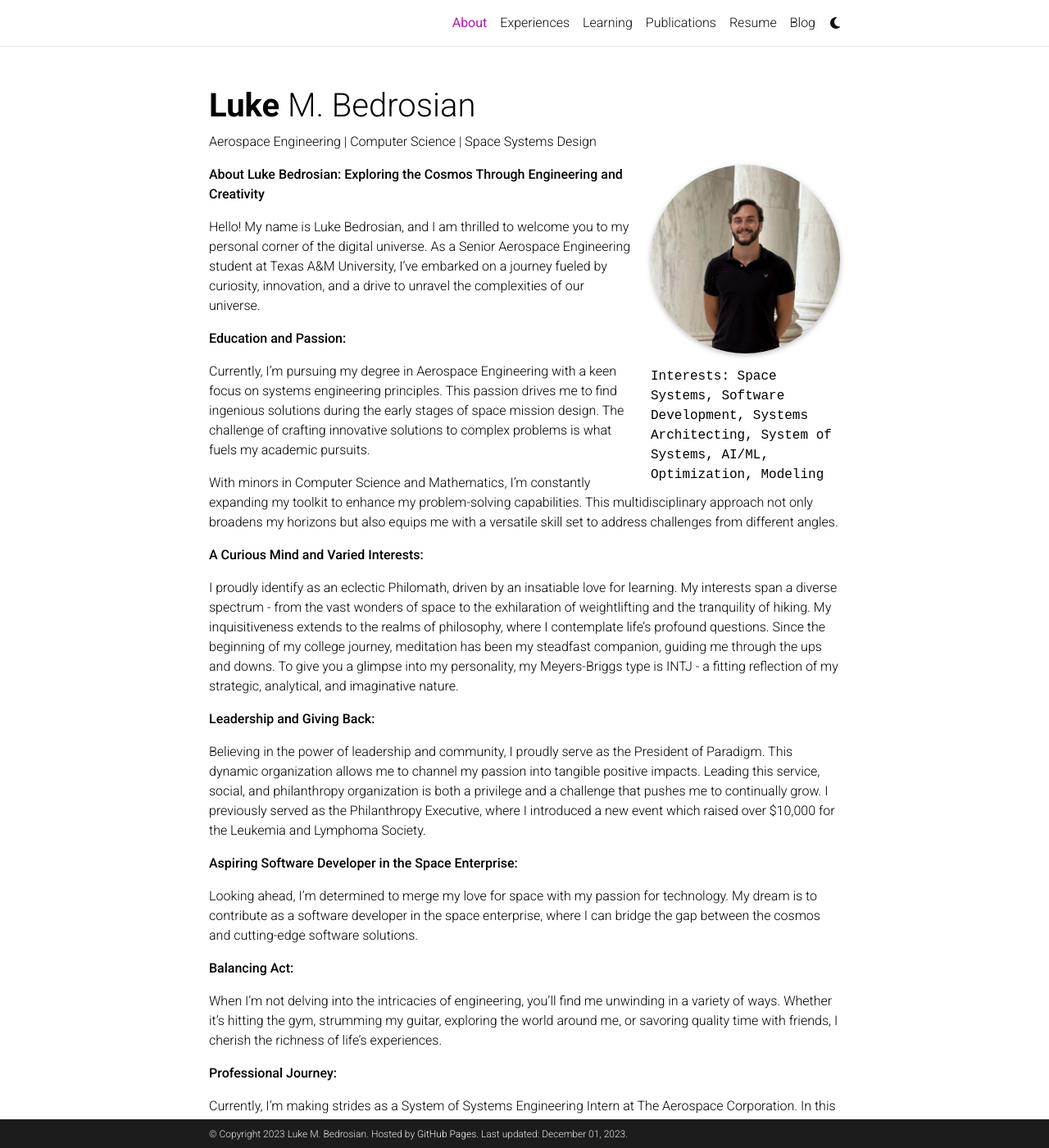
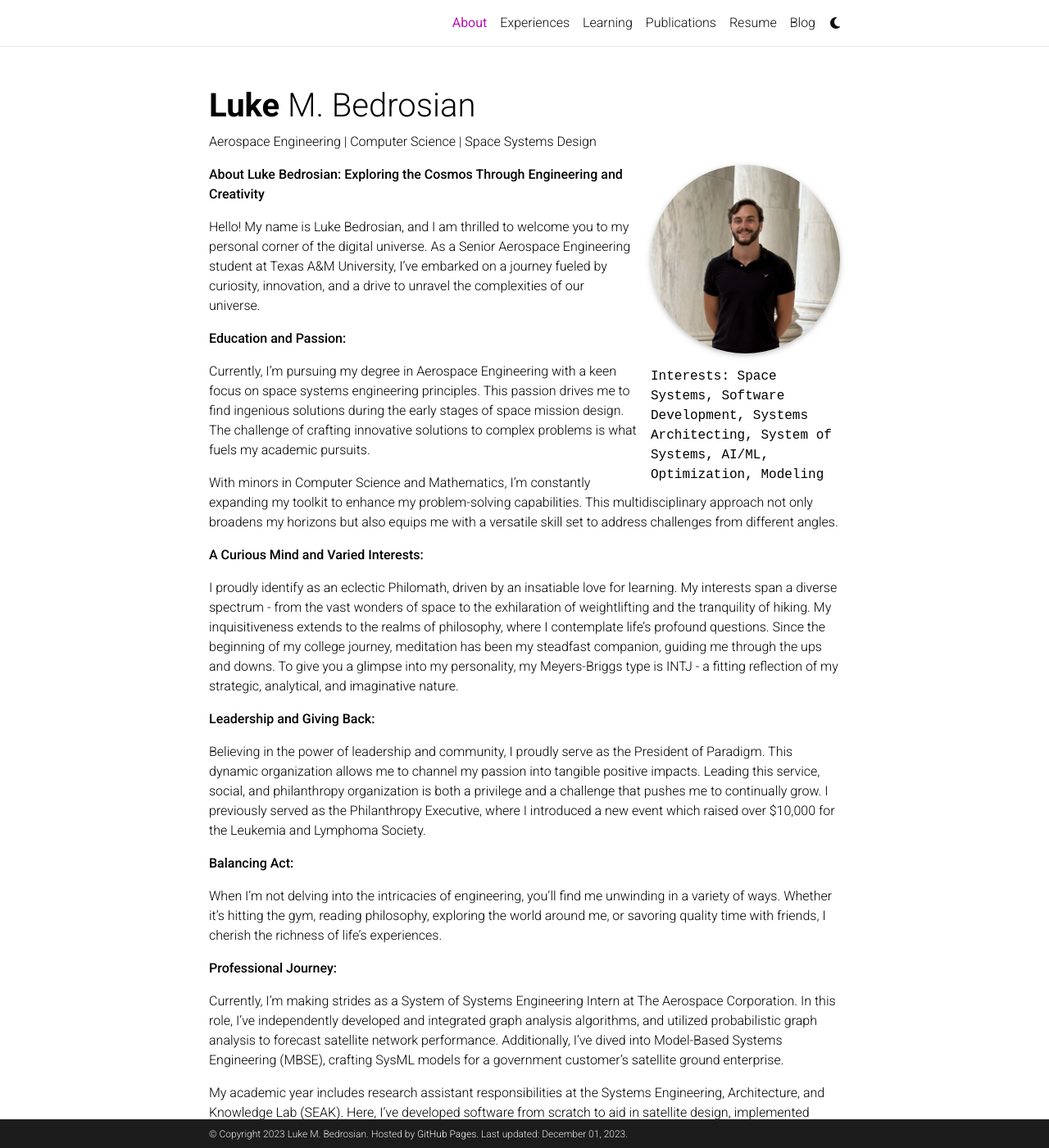
Before and after one commit to lukebedrosian/lukebedrosian.github.io, a Jekyll site: the page built from _pages/about.md, in a window 1280 px wide and 1400 px high. Shown: the whole window at 82% size. Built offline with Jekyll 4.4.1, drawn with Linux system fonts in a browser that asks for light colours; full-size pictures stand in for the smaller copies a plugin makes; comment, search, counter and statistics services are not loaded; a style sheet for code colours, icons or effects is not loaded; some of the changed lines change nothing that is shown.

Commit message:
Update about.md

```diff
--- a/_pages/about.md
+++ b/_pages/about.md
@@ -23,7 +23,7 @@
 
 **Education and Passion:**
 
-Currently, I'm pursuing my degree in Aerospace Engineering with a keen focus on systems engineering principles. This passion drives me to find ingenious solutions during the early stages of space mission design. The challenge of crafting innovative solutions to complex problems is what fuels my academic pursuits.
+Currently, I'm pursuing my degree in Aerospace Engineering with a keen focus on space systems engineering principles. This passion drives me to find ingenious solutions during the early stages of space mission design. The challenge of crafting innovative solutions to complex problems is what fuels my academic pursuits.
 
 With minors in Computer Science and Mathematics, I'm constantly expanding my toolkit to enhance my problem-solving capabilities. This multidisciplinary approach not only broadens my horizons but also equips me with a versatile skill set to address challenges from different angles.
 
@@ -35,13 +35,9 @@
 
 Believing in the power of leadership and community, I proudly serve as the President of Paradigm. This dynamic organization allows me to channel my passion into tangible positive impacts. Leading this service, social, and philanthropy organization is both a privilege and a challenge that pushes me to continually grow. I previously served as the Philanthropy Executive, where I introduced a new event which raised over $10,000 for the Leukemia and Lymphoma Society.
 
-**Aspiring Software Developer in the Space Enterprise:**
-
-Looking ahead, I'm determined to merge my love for space with my passion for technology. My dream is to contribute as a software developer in the space enterprise, where I can bridge the gap between the cosmos and cutting-edge software solutions.
-
 **Balancing Act:**
 
-When I'm not delving into the intricacies of engineering, you'll find me unwinding in a variety of ways. Whether it's hitting the gym, strumming my guitar, exploring the world around me, or savoring quality time with friends, I cherish the richness of life's experiences.
+When I'm not delving into the intricacies of engineering, you'll find me unwinding in a variety of ways. Whether it's hitting the gym, reading philosophy, exploring the world around me, or savoring quality time with friends, I cherish the richness of life's experiences.
 
 **Professional Journey:**
 
@@ -82,19 +78,19 @@
 {% enddetails %}
 
 {% details Fun Facts %}
-I describe myself as... an eclectic philomath
+I describe myself as: an eclectic philomath
 
 Meyers-Briggs: INTJ
 
-Favorite quote: "The greatness of a man is not in how much wealth he acquires, but in his integrity and his ability to affect those around him positively." - Bob Marley
+Favorite quote: "Speak softly and carry a big stick; you will go far." - Theodore Roosevelt
 
-Favorite Historical Figures: Alexander Hamilton, Marcus Aurelius, Theodore Roosevelt
+Favorite Historical Figures: Epictetus, Alexander Hamilton, Marcus Aurelius, Theodore Roosevelt
 
-Favorite Book: *The Great Gatsby* by F. Scott Fitzgerald
+Favorite Book: *The Great Gatsby* by F. Scott Fitzgerald and *Discourses* by Epictetus
 
-Favorite Artist: Edward Hopper
+Favorite Artist: Edward Hopper (he also painted my favorite painting, *Nighthawks*)
 
-Music I'm Listening to Right Now: Tyler Childers, Colter Wall, Arctic Monkeys, The Grateful Dead, Kendrick Lamar, Led Zeppelin
+Music I'm Listening to Right Now: Tyler Childers, Colter Wall, The Doors, Bob Marley
 
 Favorite Sports Teams: Chicago Bears, Bulls, Blackhawks, Cubs
 
```
